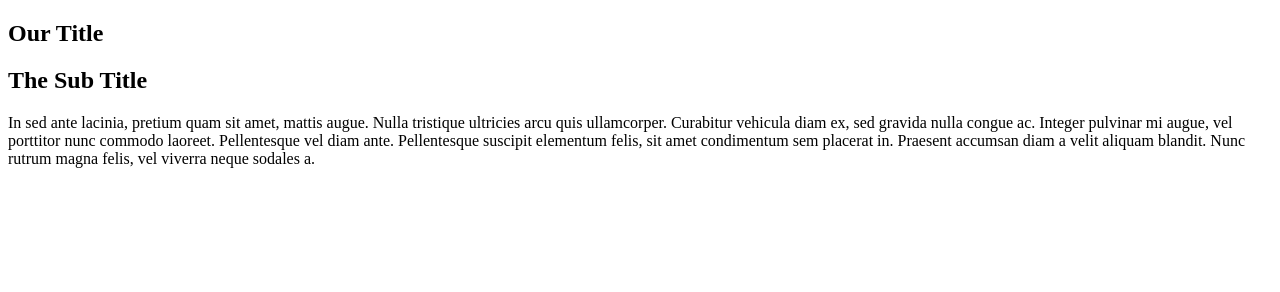
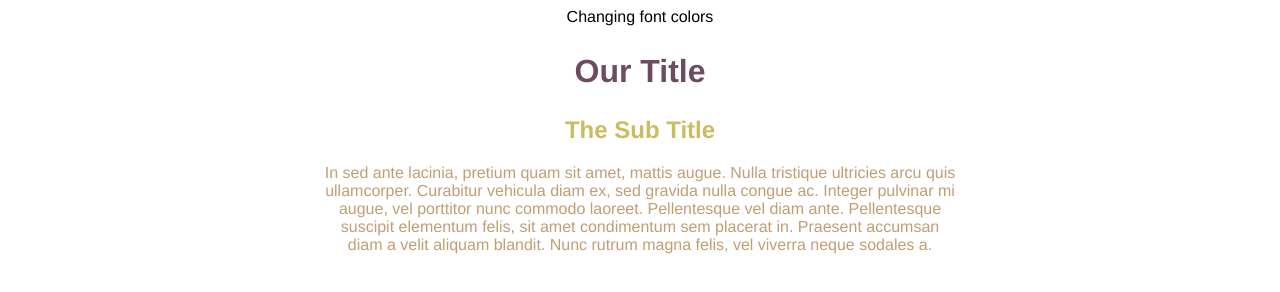
Before and after one commit to MeganMcLaughlin87/04.02-206-font-colors-starter, a plain HTML site: page index.html in a window 1280 px wide. Drawn offline with Linux system fonts and the light colour scheme.

Commit message:
Changed font colors on phone, tablet, and desktop per client's request. h1, h2, and p will all have different font colors per client.

```diff
--- a/css/main.css
+++ b/css/main.css
@@ -11,8 +11,48 @@
 
 h1 {
   font-size: 2em;
+  color: #7b7d70;
 }
 
 h2 {
   font-size: 1.5em;
+  color: #4eafb8;
 }
+
+p {
+color: #ff8641;
+}
+
+/****Media queries****/
+
+/*Tablets*/
+@media (min-width: 768px) {
+  h1 {
+    color: #02cbd2;
+  }
+
+  h2 {
+    color: #fcc02a;
+
+  }
+
+  p {
+      color: #7b8f8e;
+    }
+
+}
+
+/*Desktop*/
+@media (min-width: 1200px) {
+  h1 {
+    color: #6e4b61;
+  }
+
+  h2 {
+    color: #cabd61;
+  }
+
+  p {
+    color: #c19e74;
+  }
+}
--- a/index.html
+++ b/index.html
@@ -2,6 +2,11 @@
 <html lang="en">
 
 <head>
+  <meta name="viewport" content="width=device-width, initial-scale=1">
+
+  <link rel="stylesheet" type="text/css"
+        href="css/main.css"
+
   <title>Changing font colors</title>
 </head>
 
```
Also changed, not shown: 1 other file.
